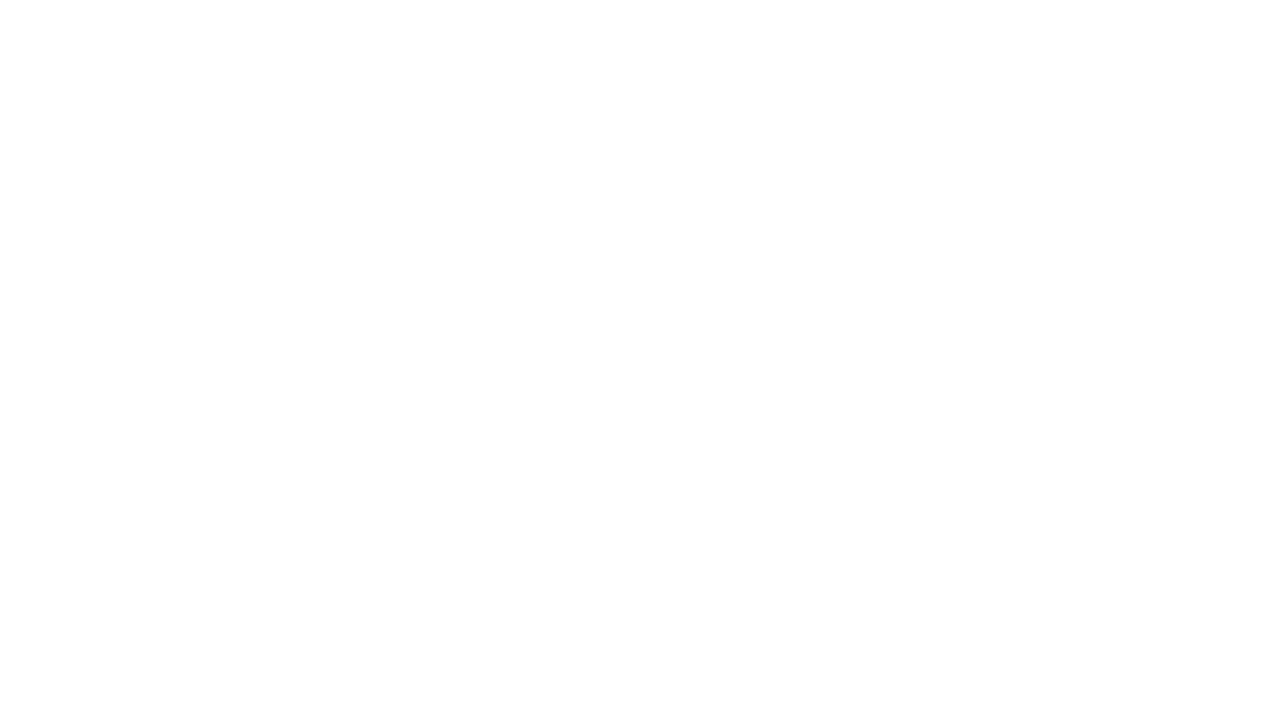
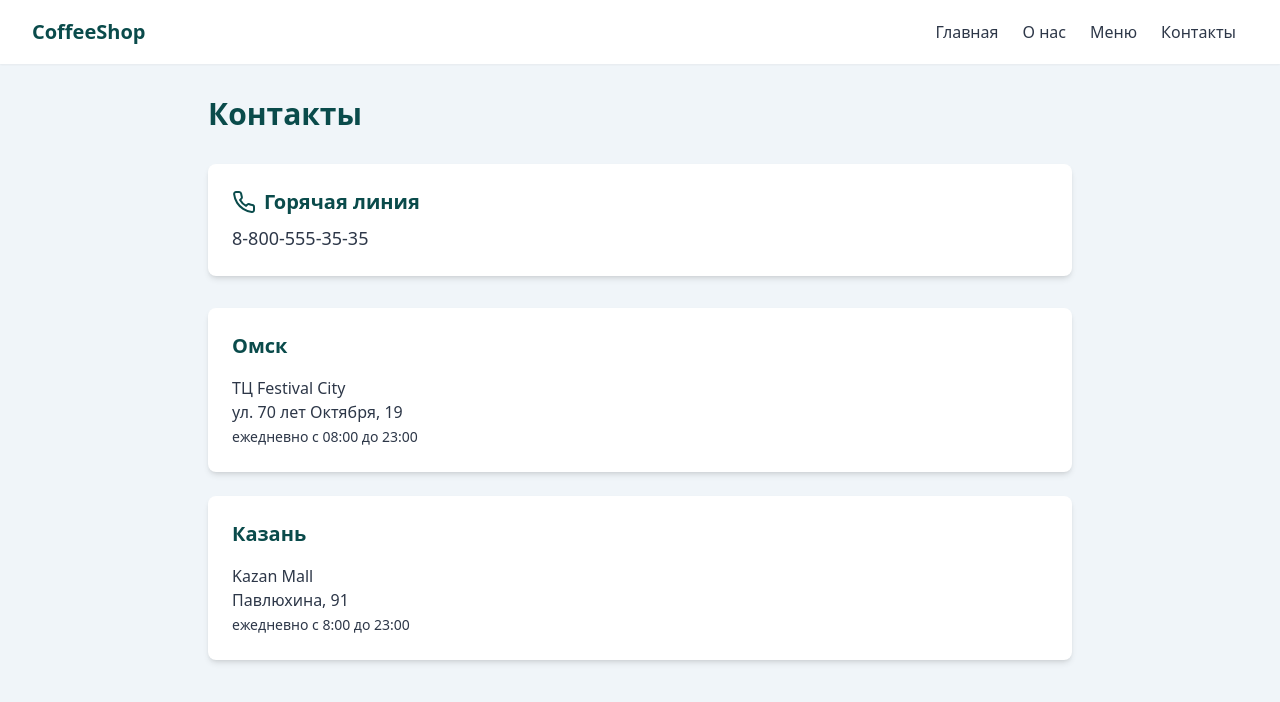
Before and after one commit to VeryPogBTTV/cozy-caffeine-hub, a React (Vite) app: page /contacts in a window 1280 px wide. Before the commit this address had no page. Shown: the top 702 px of the page. Built offline with nearby package versions, Linux system fonts and the light colour scheme.

Commit message:
Add contacts tab and link
Created a new contacts tab and linked it in the navigation. Added addresses for Омск and Казань, along with the hotline number 8-800-555-35-35.
[skip gpt_engineer]

```diff
--- a/src/App.tsx
+++ b/src/App.tsx
@@ -5,6 +5,7 @@ import { QueryClient, QueryClientProvider } from "@tanstack/react-query";
 import { BrowserRouter, Routes, Route } from "react-router-dom";
 import Index from "./pages/Index";
 import About from "./pages/About";
+import Contacts from "./pages/Contacts";
 
 const queryClient = new QueryClient();
 
@@ -17,6 +18,7 @@ const App = () => (
         <Routes>
           <Route path="/" element={<Index />} />
           <Route path="/about" element={<About />} />
+          <Route path="/contacts" element={<Contacts />} />
         </Routes>
       </BrowserRouter>
     </TooltipProvider>
--- a/src/components/Navbar.tsx
+++ b/src/components/Navbar.tsx
@@ -18,7 +18,7 @@ const Navbar = () => {
             <Link to="/" className="px-3 py-2 text-coffee-text hover:text-coffee-primary">Главная</Link>
             <Link to="/about" className="px-3 py-2 text-coffee-text hover:text-coffee-primary">О нас</Link>
             <a href="#menu" className="px-3 py-2 text-coffee-text hover:text-coffee-primary">Меню</a>
-            <a href="#contact" className="px-3 py-2 text-coffee-text hover:text-coffee-primary">Контакты</a>
+            <Link to="/contacts" className="px-3 py-2 text-coffee-text hover:text-coffee-primary">Контакты</Link>
           </div>
 
           {/* Mobile Menu Button */}
@@ -40,7 +40,7 @@ const Navbar = () => {
             <Link to="/" className="block px-3 py-2 text-coffee-text hover:text-coffee-primary">Главная</Link>
             <Link to="/about" className="block px-3 py-2 text-coffee-text hover:text-coffee-primary">О нас</Link>
             <a href="#menu" className="block px-3 py-2 text-coffee-text hover:text-coffee-primary">Меню</a>
-            <a href="#contact" className="block px-3 py-2 text-coffee-text hover:text-coffee-primary">Контакты</a>
+            <Link to="/contacts" className="block px-3 py-2 text-coffee-text hover:text-coffee-primary">Контакты</Link>
           </div>
         </div>
       )}
--- /dev/null
+++ b/src/pages/Contacts.tsx
@@ -0,0 +1,53 @@
+import Navbar from "../components/Navbar";
+import { Phone } from "lucide-react";
+
+const Contacts = () => {
+  return (
+    <div className="min-h-screen bg-coffee-background">
+      <Navbar />
+      <div className="max-w-4xl mx-auto px-4 py-8">
+        <h1 className="text-3xl font-bold text-coffee-primary mb-8">Контакты</h1>
+
+        <div className="space-y-8">
+          {/* Hotline */}
+          <div className="bg-white p-6 rounded-lg shadow-md">
+            <div className="flex items-center gap-2 mb-2">
+              <Phone className="text-coffee-primary" />
+              <h2 className="text-xl font-semibold text-coffee-primary">Горячая линия</h2>
+            </div>
+            <p className="text-lg text-coffee-text">8-800-555-35-35</p>
+          </div>
+
+          {/* Cities */}
+          <div className="space-y-6">
+            {/* Omsk */}
+            <div className="bg-white p-6 rounded-lg shadow-md">
+              <h2 className="text-xl font-semibold text-coffee-primary mb-4">Омск</h2>
+              <div className="space-y-2">
+                <p className="text-coffee-text">
+                  ТЦ Festival City<br />
+                  ул. 70 лет Октября, 19<br />
+                  <span className="text-sm">ежедневно с 08:00 до 23:00</span>
+                </p>
+              </div>
+            </div>
+
+            {/* Kazan */}
+            <div className="bg-white p-6 rounded-lg shadow-md">
+              <h2 className="text-xl font-semibold text-coffee-primary mb-4">Казань</h2>
+              <div className="space-y-2">
+                <p className="text-coffee-text">
+                  Kazan Mall<br />
+                  Павлюхина, 91<br />
+                  <span className="text-sm">ежедневно с 8:00 до 23:00</span>
+                </p>
+              </div>
+            </div>
+          </div>
+        </div>
+      </div>
+    </div>
+  );
+};
+
+export default Contacts;
```
